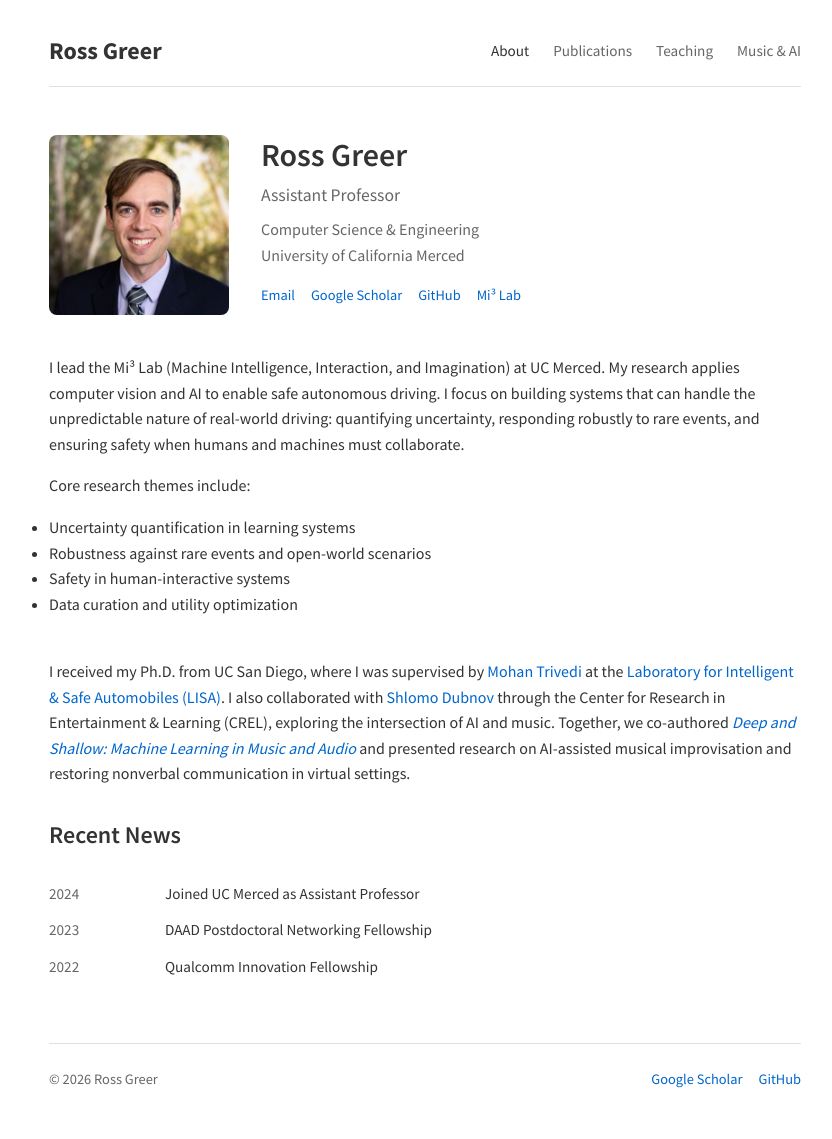
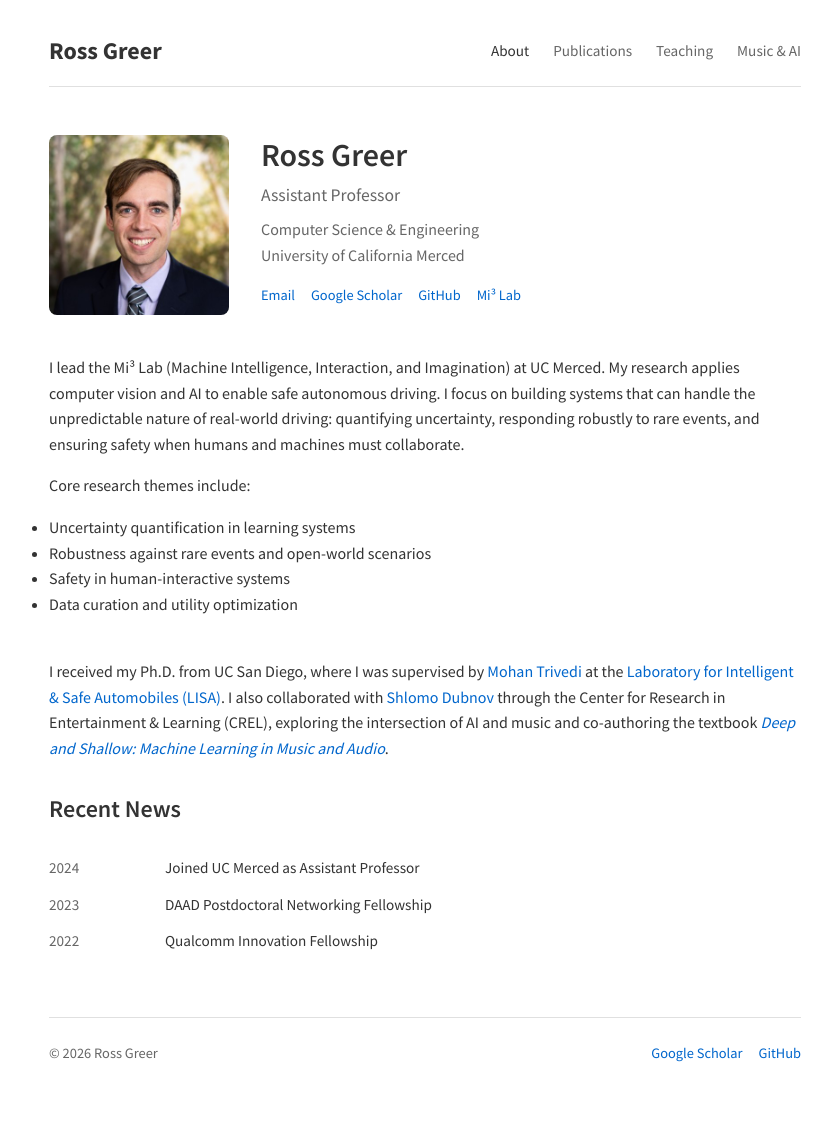
Before and after one commit to rossgreer/rossgreer.github.io, a Jekyll site: the page built from index.md, in a window 1280 px wide. Shown: the whole page, without its empty margins (215-1047 px from the left). Built offline with Jekyll 4.4.1, drawn with Linux system fonts in a browser that asks for light colours; some web fonts are replaced; after the commit the page ends 1113 px from its top, so only the background shows below that.

Commit message:
Shorten Shlomo collaboration description on About page
Co-Authored-By: Claude Opus 4.5 <noreply@anthropic.com>

```diff
--- a/index.md
+++ b/index.md
@@ -33,7 +33,7 @@ Core research themes include:
 
 <br>
 
-I received my Ph.D. from UC San Diego, where I was supervised by [Mohan Trivedi](http://cvrr.ucsd.edu/Mohan/) at the [Laboratory for Intelligent & Safe Automobiles (LISA)](http://cvrr.ucsd.edu/). I also collaborated with [Shlomo Dubnov](http://music.ucsd.edu/~sdubnov/) through the Center for Research in Entertainment & Learning (CREL), exploring the intersection of AI and music. Together, we co-authored [*Deep and Shallow: Machine Learning in Music and Audio*](https://www.routledge.com/) and presented research on AI-assisted musical improvisation and restoring nonverbal communication in virtual settings.
+I received my Ph.D. from UC San Diego, where I was supervised by [Mohan Trivedi](http://cvrr.ucsd.edu/Mohan/) at the [Laboratory for Intelligent & Safe Automobiles (LISA)](http://cvrr.ucsd.edu/). I also collaborated with [Shlomo Dubnov](http://music.ucsd.edu/~sdubnov/) through the Center for Research in Entertainment & Learning (CREL), exploring the intersection of AI and music and co-authoring the textbook [*Deep and Shallow: Machine Learning in Music and Audio*](https://www.routledge.com/).
 
 </div>
 
```
